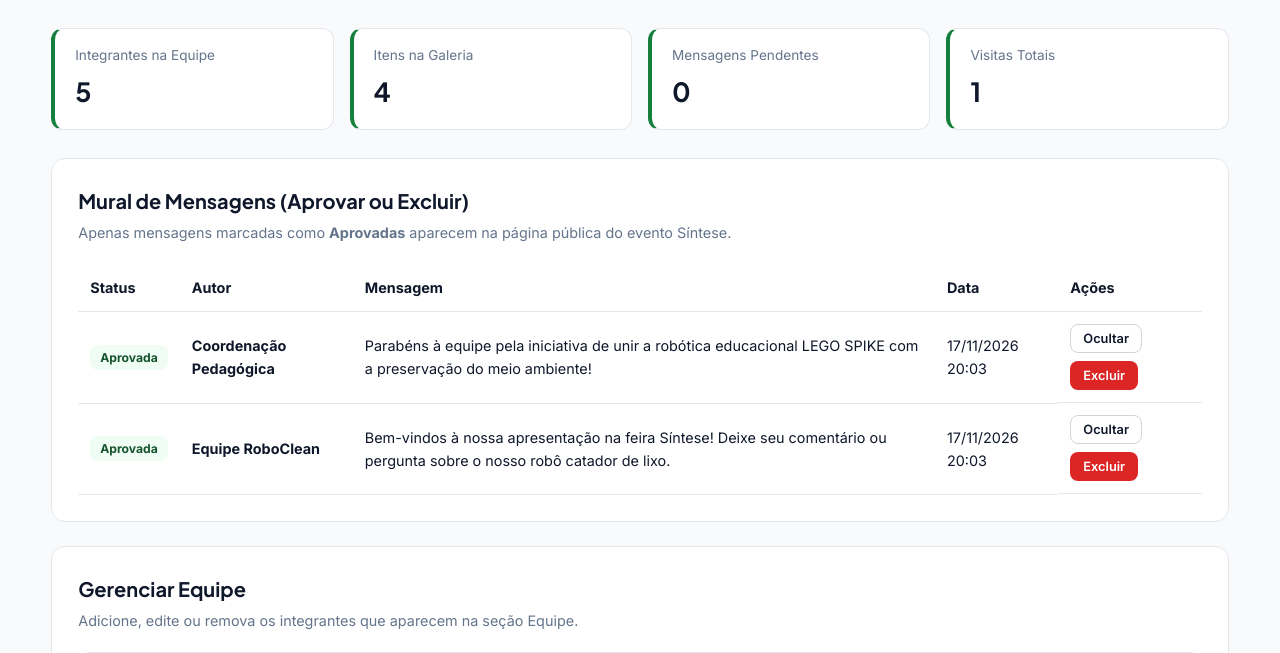
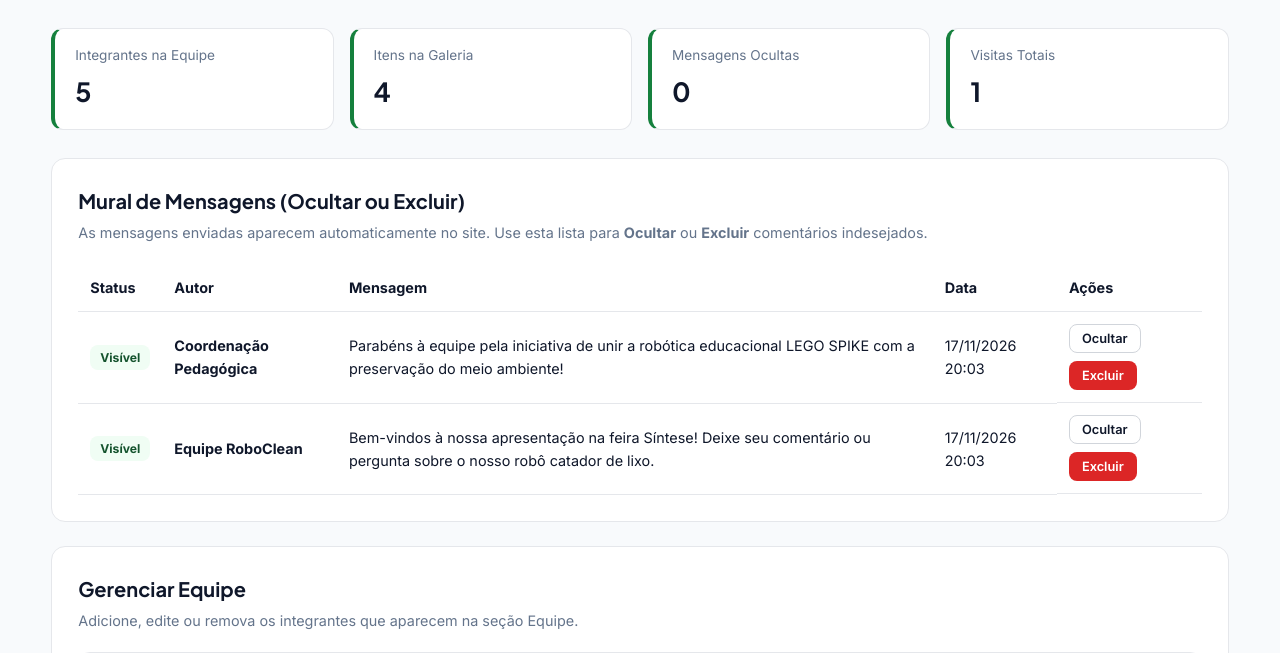
Before and after one commit to gutloiola-web/roboclean, a PHP site: page /admin/index.php in a window 1280 px wide. Shown: the part 74-727 px from the top of the page. Run offline with PHP 8.4, Linux system fonts and the light colour scheme; a user stored in the database is signed in; data comes from the database, SQL or seed files in the repository.

Commit message:
Atualizacao automatica do projeto RoboClean

```diff
--- a/admin/index.php
+++ b/admin/index.php
@@ -437,7 +437,7 @@ foreach ($listaMensagens as $m) {
                 <strong><?= count($listaGaleria) ?></strong>
             </div>
             <div class="admin-stat-box">
-                <span>Mensagens Pendentes</span>
+                <span>Mensagens Ocultas</span>
                 <strong><?= $pendentesCount ?></strong>
             </div>
             <div class="admin-stat-box">
@@ -451,8 +451,8 @@ foreach ($listaMensagens as $m) {
              ================================================================== -->
         <section class="admin-card-section" id="admin-mensagens">
             <div class="admin-section-header">
-                <h2>Mural de Mensagens (Aprovar ou Excluir)</h2>
-                <p>Apenas mensagens marcadas como <strong>Aprovadas</strong> aparecem na página pública do evento Síntese.</p>
+                <h2>Mural de Mensagens (Ocultar ou Excluir)</h2>
+                <p>As mensagens enviadas aparecem automaticamente no site. Use esta lista para <strong>Ocultar</strong> ou <strong>Excluir</strong> comentários indesejados.</p>
             </div>
 
             <?php if (empty($listaMensagens)): ?>
@@ -475,9 +475,9 @@ foreach ($listaMensagens as $m) {
                                 <tr>
                                     <td>
                                         <?php if ($aprovada): ?>
-                                            <span class="badge-status badge-approved">Aprovada</span>
+                                            <span class="badge-status badge-approved">Visível</span>
                                         <?php else: ?>
-                                            <span class="badge-status badge-pending">Pendente</span>
+                                            <span class="badge-status badge-pending">Oculta</span>
                                         <?php endif; ?>
                                     </td>
                                     <td><strong><?= e($msg['nome']) ?></strong></td>
@@ -489,7 +489,7 @@ foreach ($listaMensagens as $m) {
                                                 <input type="hidden" name="csrf_token" value="<?= e(gerarCsrfToken()) ?>">
                                                 <input type="hidden" name="acao" value="aprovar_mensagem">
                                                 <input type="hidden" name="id" value="<?= (int) $msg['id'] ?>">
-                                                <button type="submit" class="btn btn-primary btn-xs">Aprovar</button>
+                                                <button type="submit" class="btn btn-primary btn-xs">Exibir</button>
                                             </form>
                                         <?php else: ?>
                                             <form action="index.php" method="POST" class="inline-form">
--- a/index.php
+++ b/index.php
@@ -867,7 +867,7 @@ $versaoFotoRobo  = $temFotoRealRobo ? (int) @filemtime($caminhoFotoRobo) : 1;
                 <div class="mural-form-card">
                     <h3 class="mural-form-title">Deixe sua mensagem</h3>
                     <p class="mural-form-note">
-                        As mensagens enviadas passam por aprovação no painel administrativo antes de aparecerem no mural.
+                        Deixe seu comentário abaixo! Sua mensagem aparecerá imediatamente no mural do projeto.
                     </p>
 
                     <?php if ($feedbackMural): ?>
@@ -916,9 +916,9 @@ $versaoFotoRobo  = $temFotoRealRobo ? (int) @filemtime($caminhoFotoRobo) : 1;
                     </form>
                 </div>
 
-                <!-- Coluna 2: Mensagens Aprovadas -->
+                <!-- Coluna 2: Mensagens do Mural -->
                 <div class="mural-messages-col">
-                    <h3 class="mural-list-title">Recados Aprovados (<?= count($mensagensAprovadas) ?>)</h3>
+                    <h3 class="mural-list-title">Recados do Mural (<?= count($mensagensAprovadas) ?>)</h3>
 
                     <?php if (empty($mensagensAprovadas)): ?>
                         <div class="mural-empty-box">
--- a/mensagens.php
+++ b/mensagens.php
@@ -70,10 +70,10 @@ if ($ultimoTexto !== '' && mb_strtolower($ultimoTexto, 'UTF-8') === mb_strtolowe
     redirecionarMural('aviso', 'Você já enviou esta mesma mensagem recentemente.');
 }
 
-// 5. Inserção segura com PDO Prepared Statement (aprovada = 0 por padrão)
+// 5. Inserção segura com PDO Prepared Statement (aprovada = 1 para exibição imediata)
 try {
     $stmt = $pdo->prepare(
-        'INSERT INTO mensagens (nome, texto, aprovada, data) VALUES (:nome, :texto, 0, :data)'
+        'INSERT INTO mensagens (nome, texto, aprovada, data) VALUES (:nome, :texto, 1, :data)'
     );
     $stmt->execute([
         ':nome'  => $nome,
@@ -87,7 +87,7 @@ try {
 
     redirecionarMural(
         'sucesso',
-        'Obrigado pela sua participação na feira Síntese! Sua mensagem foi enviada e aparecerá no mural assim que for aprovada pela equipe.'
+        'Obrigado pela sua participação na feira Síntese! Sua mensagem já foi publicada no mural.'
     );
 } catch (Throwable $e) {
     redirecionarMural('erro', 'Não foi possível salvar sua mensagem no momento. Tente novamente em instantes.');
```
